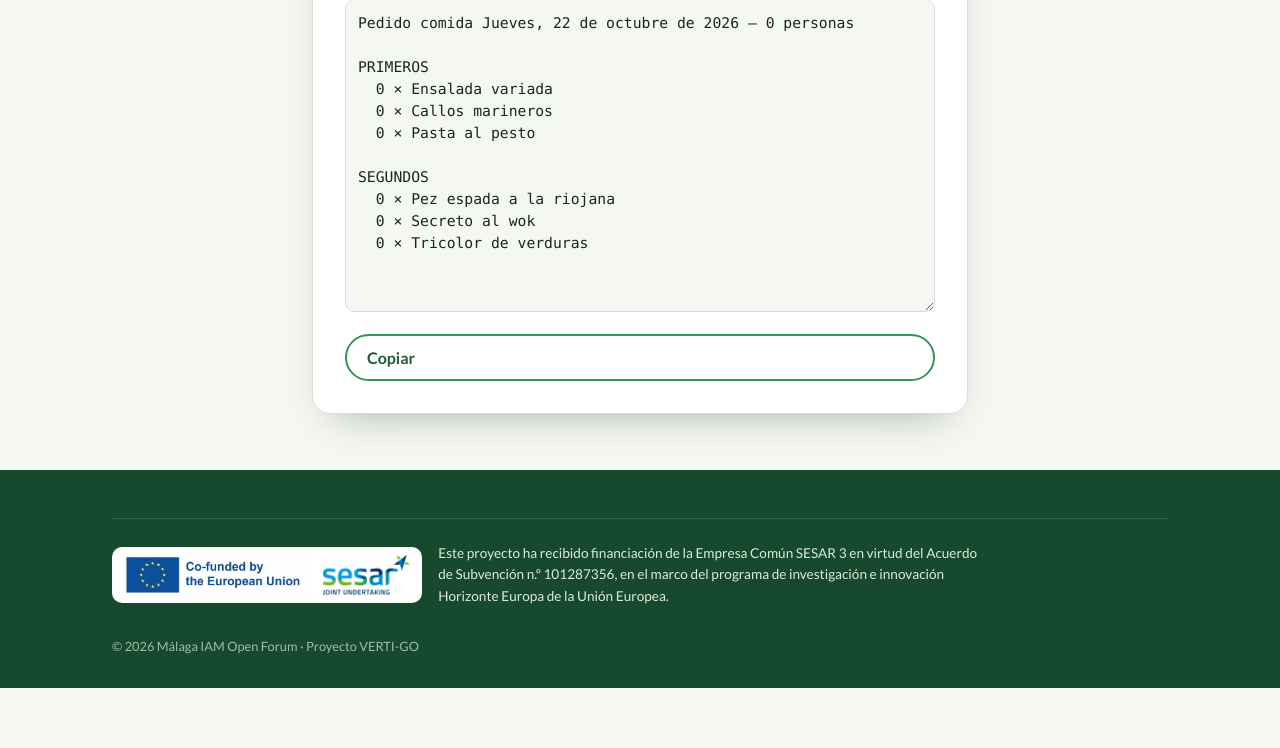
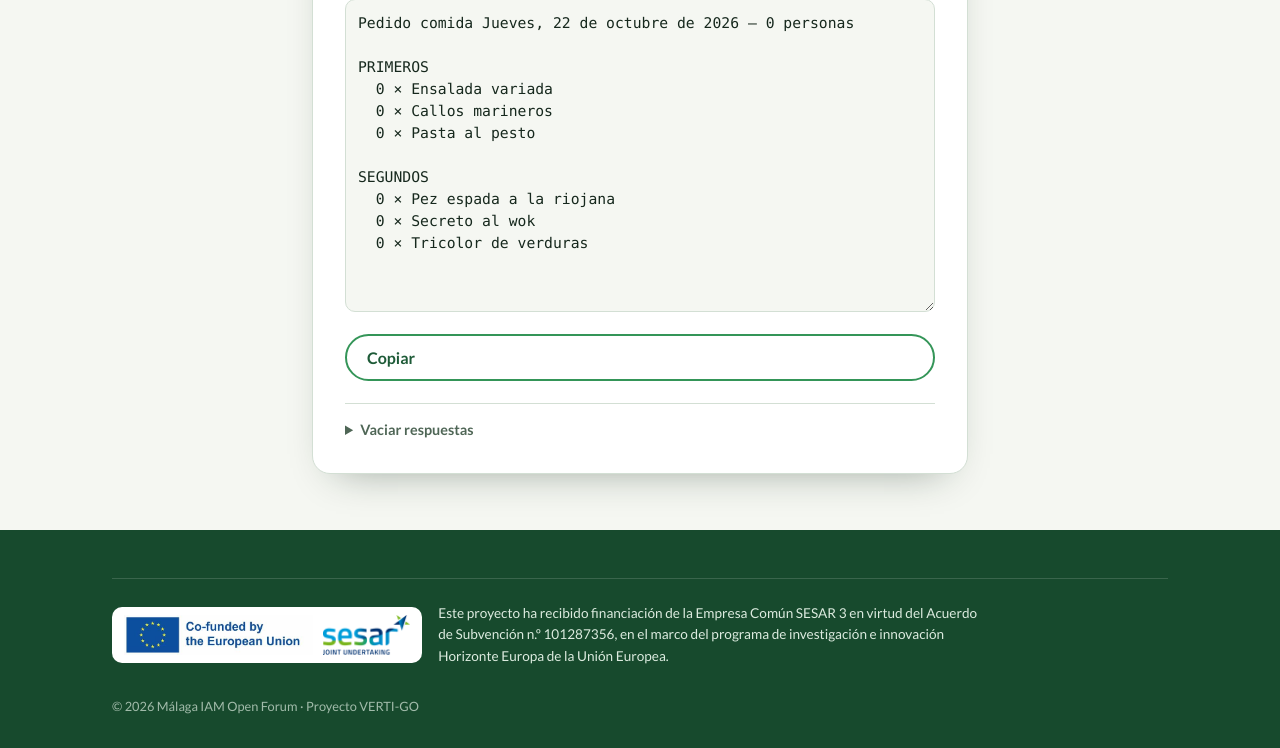
Before and after one commit to amotasan/malaga-iam-open-forum-web, a PHP site: page /iab-lunch/totales.php in a window 1280 px wide. Shown: the part 881-1629 px from the top of the page. Before the commit the page ends 1569 px from the top, so only its background shows below. Run offline with PHP 8.4, Linux system fonts and the light colour scheme.

Commit message:
IAB lunch: botón protegido con contraseña para vaciar respuestas
Co-Authored-By: Claude Opus 5.5 <noreply@anthropic.com>
Claude-Session: https://claude.ai/code/session_014vR6v81J5zZ9BbpmQNrw8c

```diff
--- a/iab-lunch/config.php
+++ b/iab-lunch/config.php
@@ -31,6 +31,10 @@ const MAINS = [
 const INCLUDED = ['Postre o café · agua, cerveza o refresco', 'Dessert or coffee · water, beer or soft drink'];
 
 const MAX_ENTRIES = 300;
+
+// Hash de la contraseña para vaciar las respuestas desde totales.php (la contraseña no está en el repositorio).
+// Para cambiarla: php -r "echo password_hash('nueva', PASSWORD_DEFAULT);"
+const RESET_HASH = '$2y$10$JwS89Thajpdn6uGhCBYOS.wBq/9WM1UTj3eVLw7UrSarYZemTG0X.';
 const SALT = 'verti-go-iab-2026-lunch';
 
 date_default_timezone_set('Europe/Madrid');
@@ -102,6 +106,18 @@ function lunch_key(string $first, string $last): string {
     return substr(hash('sha256', SALT . '|' . $s), 0, 24);
 }
 
+/** Vacía todas las respuestas. */
+function lunch_reset(): void {
+    $fh = fopen(lunch_data_file(), 'c+');
+    if (!$fh || !flock($fh, LOCK_EX)) { throw new RuntimeException('No se pudo abrir el fichero de respuestas.'); }
+    ftruncate($fh, 0);
+    rewind($fh);
+    fwrite($fh, GUARD . '{}');
+    fflush($fh);
+    flock($fh, LOCK_UN);
+    fclose($fh);
+}
+
 /** Totales por plato. */
 function lunch_totals(): array {
     $all = lunch_read_all();
--- a/iab-lunch/lunch.css
+++ b/iab-lunch/lunch.css
@@ -56,3 +56,8 @@ legend .eyebrow{display:block;margin-bottom:2px}
 .lunch-totals td{padding:10px 4px;border-bottom:1px solid var(--line);font-size:1.05rem}
 .lunch-totals td.num{text-align:right;font-weight:900;font-size:1.3rem;color:var(--heading);width:4ch}
 .lunch-copy{width:100%;font:400 .92rem/1.5 ui-monospace,Menlo,Consolas,monospace;color:var(--fg);background:var(--bg);border:1px solid var(--line);border-radius:10px;padding:12px}
+.lunch-reset{border-top:1px solid var(--line);padding-top:14px;font-size:.9rem;color:var(--muted)}
+.lunch-reset summary{cursor:pointer;font-weight:700}
+.lunch-reset form{display:flex;gap:10px;align-items:end;flex-wrap:wrap;margin-top:12px}
+.lunch-reset label{display:grid;gap:4px}
+.lunch-reset input{font:400 1rem var(--font-body);color:var(--fg);background:var(--bg);border:1px solid var(--line);border-radius:10px;padding:10px 12px}
--- a/iab-lunch/totales.php
+++ b/iab-lunch/totales.php
@@ -1,7 +1,18 @@
 <?php
 require __DIR__ . '/config.php';
 lunch_headers();
-header('Refresh: 30');
+
+$resetMsg = null;
+if ($_SERVER['REQUEST_METHOD'] === 'POST' && isset($_POST['reset'])) {
+    if (password_verify((string) ($_POST['pw'] ?? ''), RESET_HASH)) {
+        lunch_reset();
+        header('Location: totales.php?vaciado=1', true, 303);
+        exit;
+    }
+    $resetMsg = 'Contraseña incorrecta: no se ha borrado nada.';
+}
+if (isset($_GET['vaciado'])) { $resetMsg = 'Respuestas borradas: los totales vuelven a 0.'; }
+if ($_SERVER['REQUEST_METHOD'] === 'GET') { header('Refresh: 30; url=totales.php'); }
 
 $t = lunch_totals();
 
@@ -22,6 +33,7 @@ lunch_head('Totales · comida IAB VERTI-GO');
   </section>
 
   <div class="wrap lunch-body">
+    <?php if ($resetMsg): ?><p class="lunch-alert" role="status"><?= h($resetMsg) ?></p><?php endif; ?>
     <div class="lunch-card">
       <p class="lunch-people"><b class="num"><?= (int) $t['people'] ?></b> personas han elegido</p>
 
@@ -42,6 +54,14 @@ lunch_head('Totales · comida IAB VERTI-GO');
       <h2 class="lunch-h">Texto para el restaurante</h2>
       <textarea class="lunch-copy" id="copy" rows="13" readonly><?= h($text) ?></textarea>
       <button class="btn btn-line" type="button" onclick="navigator.clipboard.writeText(document.getElementById('copy').value).then(()=>{this.textContent='Copiado ✓'})">Copiar</button>
+
+      <details class="lunch-reset">
+        <summary>Vaciar respuestas</summary>
+        <form method="post" action="totales.php" onsubmit="return confirm('¿Borrar todas las respuestas? Los totales volverán a 0.')">
+          <label>Contraseña <input type="password" name="pw" autocomplete="current-password" required></label>
+          <button class="btn btn-line" type="submit" name="reset" value="1">Borrar todo</button>
+        </form>
+      </details>
     </div>
   </div>
 </main>
```
